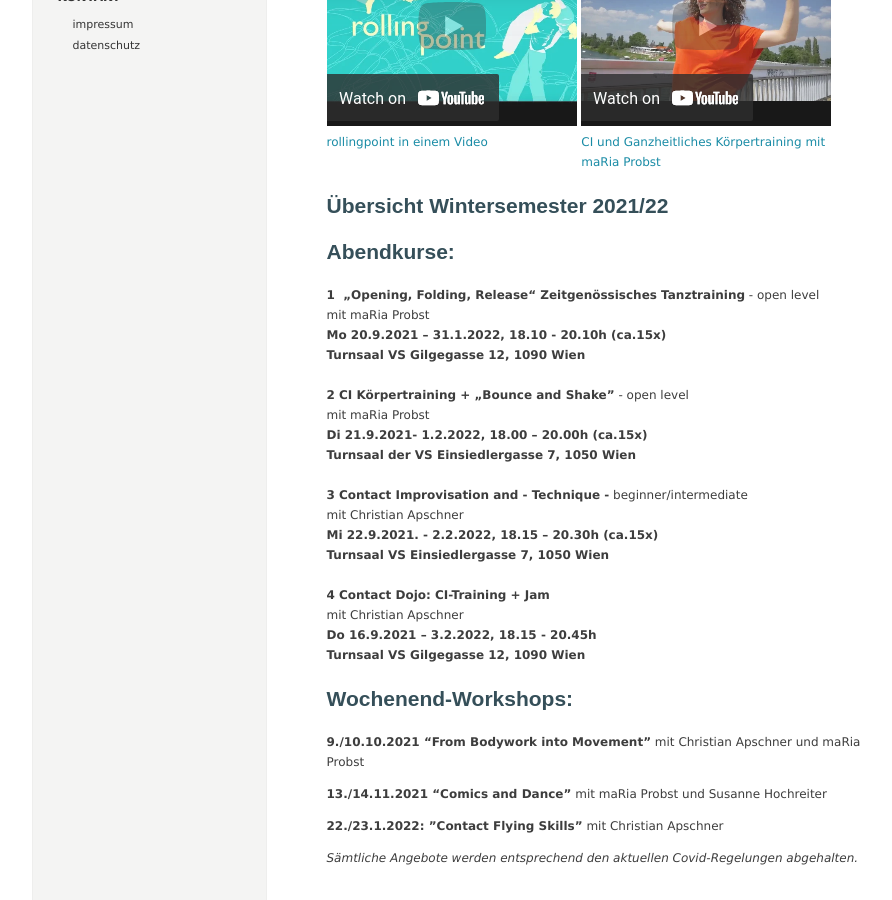
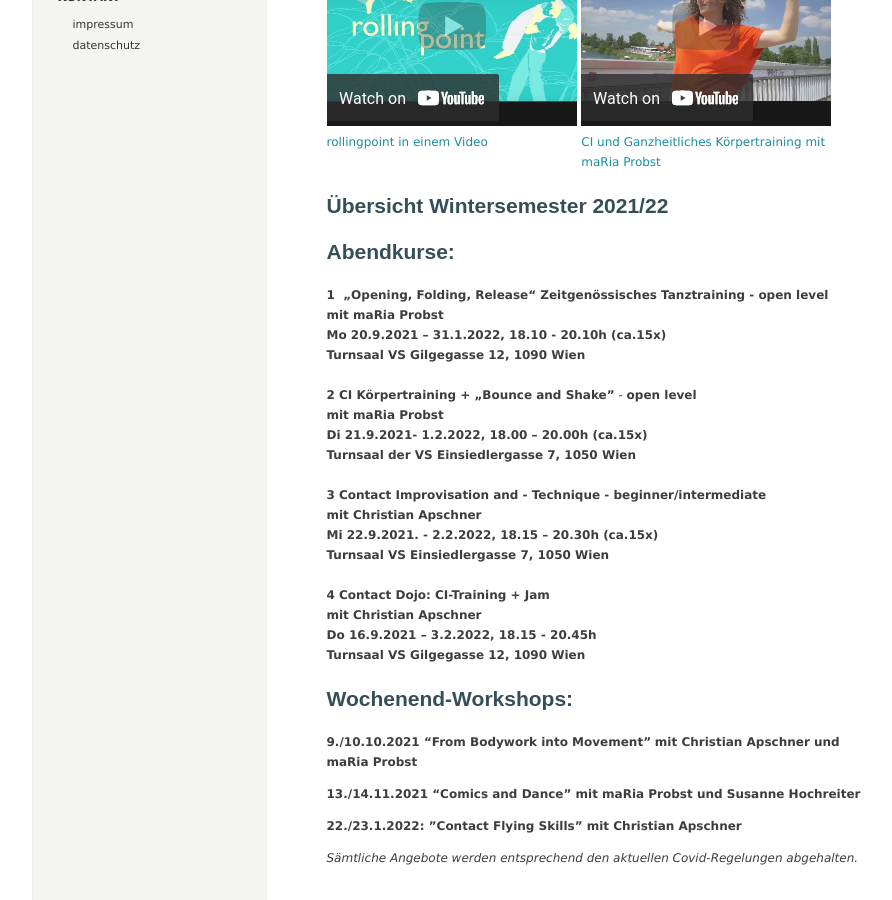
Before and after one commit to manulari/rollingpointat, a Jekyll site: the page built from _all_pages/index.md, in a window 1280 px wide and 900 px high, scrolled down 735 px. Shown: the whole window, without its empty margins (152-1044 px from the left). Built offline with Jekyll 4.4.1, drawn with Linux system fonts in a browser that asks for light colours.

```diff
--- a/_all_pages/index.md
+++ b/_all_pages/index.md
@@ -18,34 +18,32 @@ Fotocredit: Johannes Stolba
 
 ### **Abendkurse:**
 
-**1  „Opening, Folding, Release“ Zeitgenössisches Tanztraining** - open level\
-mit maRia Probst\
+**1  „Opening, Folding, Release“ Zeitgenössisches Tanztraining - open level**\
+**mit maRia Probst**\
 **Mo 20.9.2021 – 31.1.2022, 18.10 - 20.10h (ca.15x)**\
 **Turnsaal VS Gilgegasse 12, 1090 Wien**\
 \
-**2 CI Körpertraining + „Bounce and Shake"** - open level\
-mit maRia Probst\
+**2 CI Körpertraining + „Bounce and Shake"** - **open level**\
+**mit maRia Probst**\
 **Di 21.9.2021- 1.2.2022, 18.00 – 20.00h (ca.15x)**\
 **Turnsaal der VS Einsiedlergasse 7, 1050 Wien**\
 \
-**3 Contact Improvisation and - Technique -** beginner/intermediate\
-mit Christian Apschner\
+**3 Contact Improvisation and - Technique - beginner/intermediate**\
+**mit Christian Apschner**\
 **Mi 22.9.2021. - 2.2.2022, 18.15 – 20.30h (ca.15x)**\
 **Turnsaal VS Einsiedlergasse 7, 1050 Wien**\
 \
 **4 Contact Dojo: CI-Training + Jam**\
-mit Christian Apschner\
+**mit Christian Apschner**\
 **Do 16.9.2021 – 3.2.2022, 18.15 - 20.45h**\
 **Turnsaal VS Gilgegasse 12, 1090 Wien**
 
-
-
 ### **Wochenend-Workshops:**
 
-**9./10.10.2021 "From Bodywork into Movement"** mit Christian Apschner und maRia Probst
+**9./10.10.2021 "From Bodywork into Movement"** **mit Christian Apschner und maRia Probst**
 
-**13./14.11.2021 "Comics and Dance"** mit maRia Probst und Susanne Hochreiter
+**13./14.11.2021 "Comics and Dance" mit maRia Probst und Susanne Hochreiter**
 
-**22./23.1.2022: "Contact Flying Skills"** mit Christian Apschner
+**22./23.1.2022: "Contact Flying Skills" mit Christian Apschner**
 
 *Sämtliche Angebote werden entsprechend den aktuellen Covid-Regelungen abgehalten.*
```
